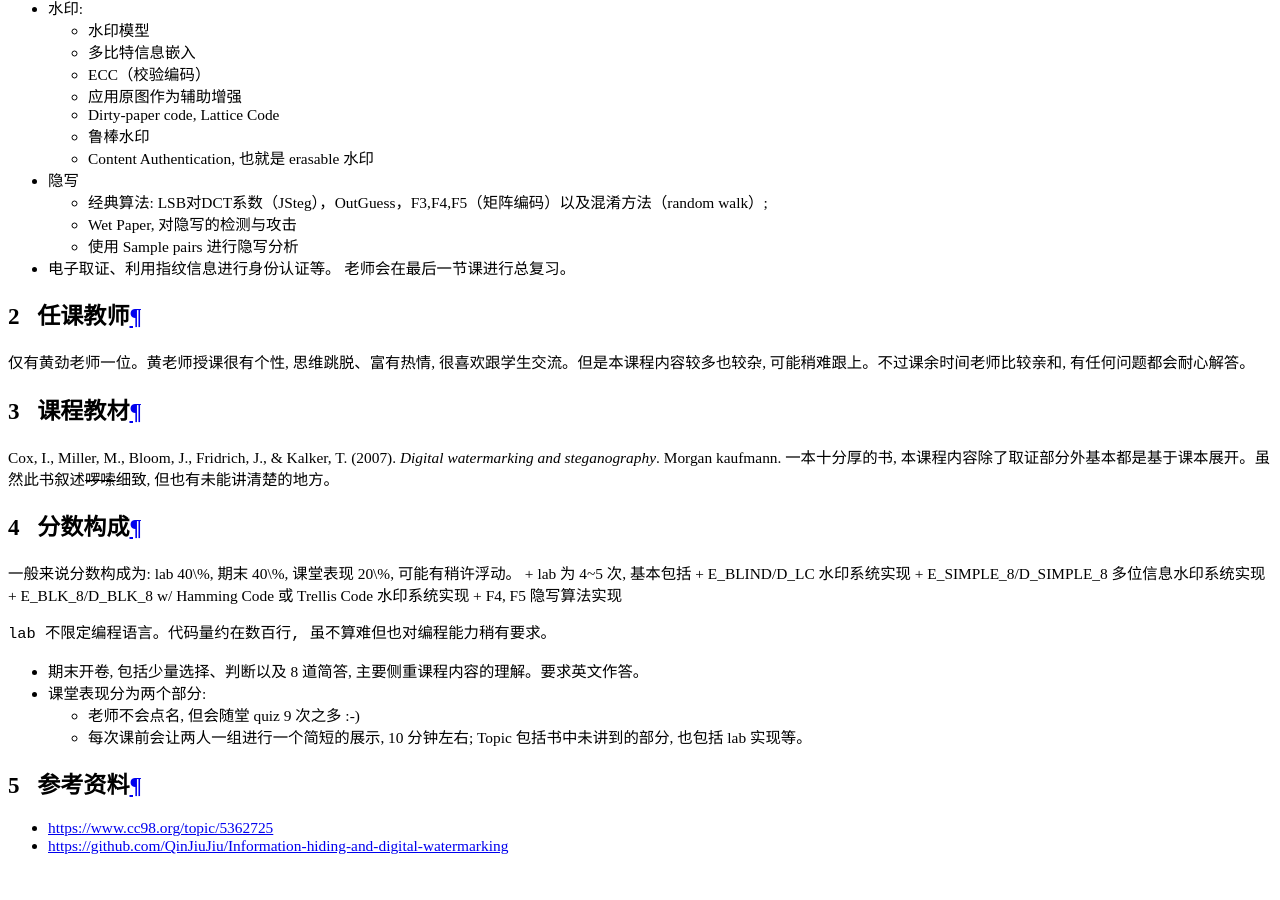
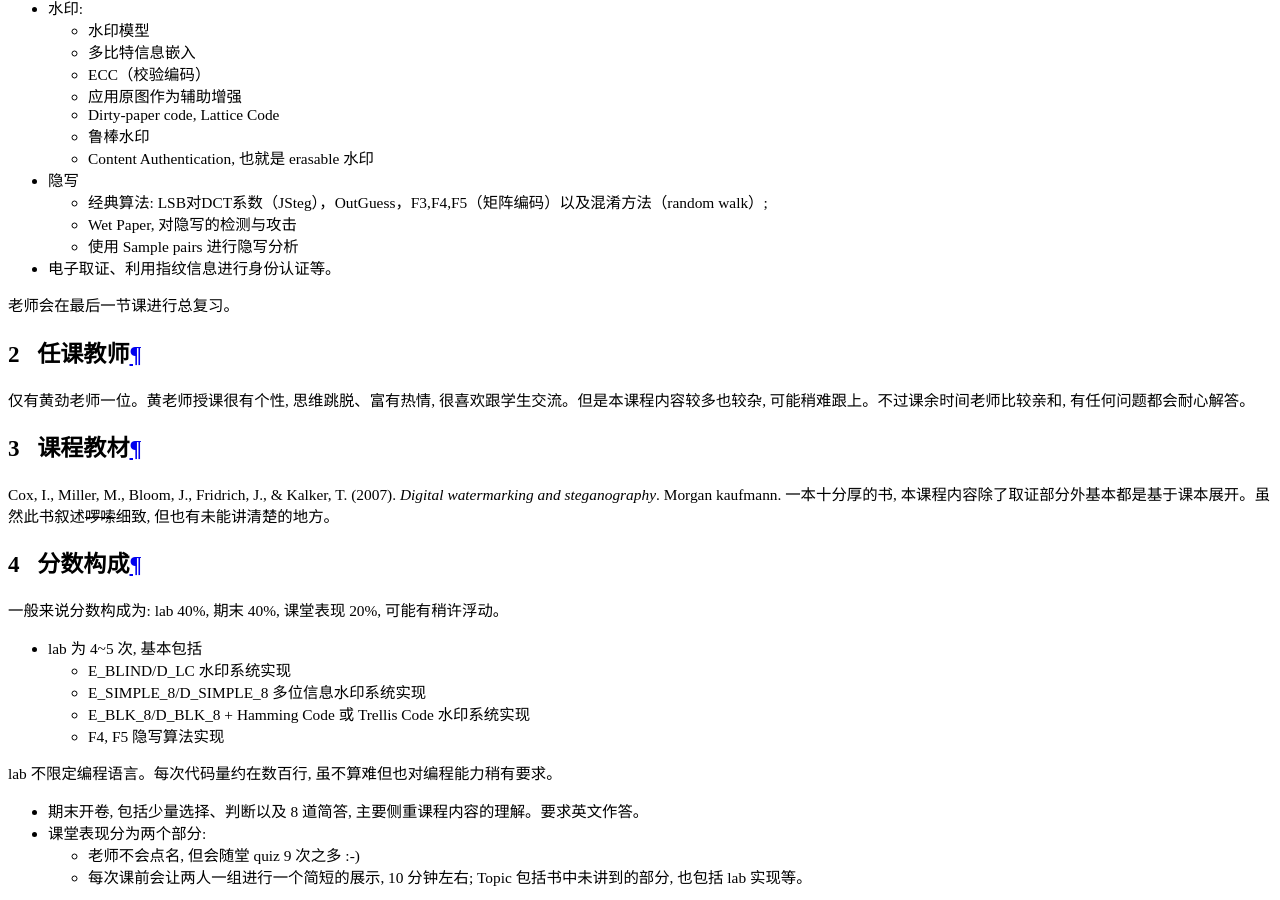
Before and after one commit to ZJU-Turing/TuringCourses, an MkDocs documentation site: the page built from docs/major_elective/multimedia_security/index.md, in a window 1280 px wide and 900 px high, scrolled down 18478 px. Built offline with MkDocs 1.6.1 and Material for MkDocs 9.7.7, drawn with Linux system fonts in a browser that asks for light colours; comment, search, counter and statistics services are not loaded.

Commit message:
修正 AI 伦理、多媒体安全的格式 (#189)

```diff
--- a/docs/major_elective/multimedia_security/index.md
+++ b/docs/major_elective/multimedia_security/index.md
@@ -22,6 +22,7 @@
     + Wet Paper, 对隐写的检测与攻击
     + 使用 Sample pairs 进行隐写分析
 + 电子取证、利用指纹信息进行身份认证等。
+
 老师会在最后一节课进行总复习。
 
 ## 任课教师
@@ -33,14 +34,17 @@
 Cox, I., Miller, M., Bloom, J., Fridrich, J., & Kalker, T. (2007). *Digital watermarking and steganography*. Morgan kaufmann. 一本十分厚的书, 本课程内容除了取证部分外基本都是基于课本展开。虽然此书叙述<del>啰嗦</del>细致, 但也有未能讲清楚的地方。
 
 ## 分数构成
-一般来说分数构成为: lab 40\%, 期末 40\%, 课堂表现 20\%, 可能有稍许浮动。
+
+一般来说分数构成为: lab 40%, 期末 40%, 课堂表现 20%, 可能有稍许浮动。
+
 + lab 为 4~5 次, 基本包括
     + E_BLIND/D_LC 水印系统实现
     + E_SIMPLE_8/D_SIMPLE_8 多位信息水印系统实现
-    + E_BLK_8/D_BLK_8 w/ Hamming Code 或 Trellis Code 水印系统实现
+    + E_BLK_8/D_BLK_8 + Hamming Code 或 Trellis Code 水印系统实现
     + F4, F5 隐写算法实现
 
-    lab 不限定编程语言。代码量约在数百行, 虽不算难但也对编程能力稍有要求。
+lab 不限定编程语言。每次代码量约在数百行, 虽不算难但也对编程能力稍有要求。
+
 + 期末开卷, 包括少量选择、判断以及 8 道简答, 主要侧重课程内容的理解。要求英文作答。
 + 课堂表现分为两个部分:
     + 老师不会点名, 但会随堂 quiz 9 次之多 :-)
```
Also changed, not shown: docs/major_mandatory/ai_ethics_security/index.md (+5 -2 lines).
